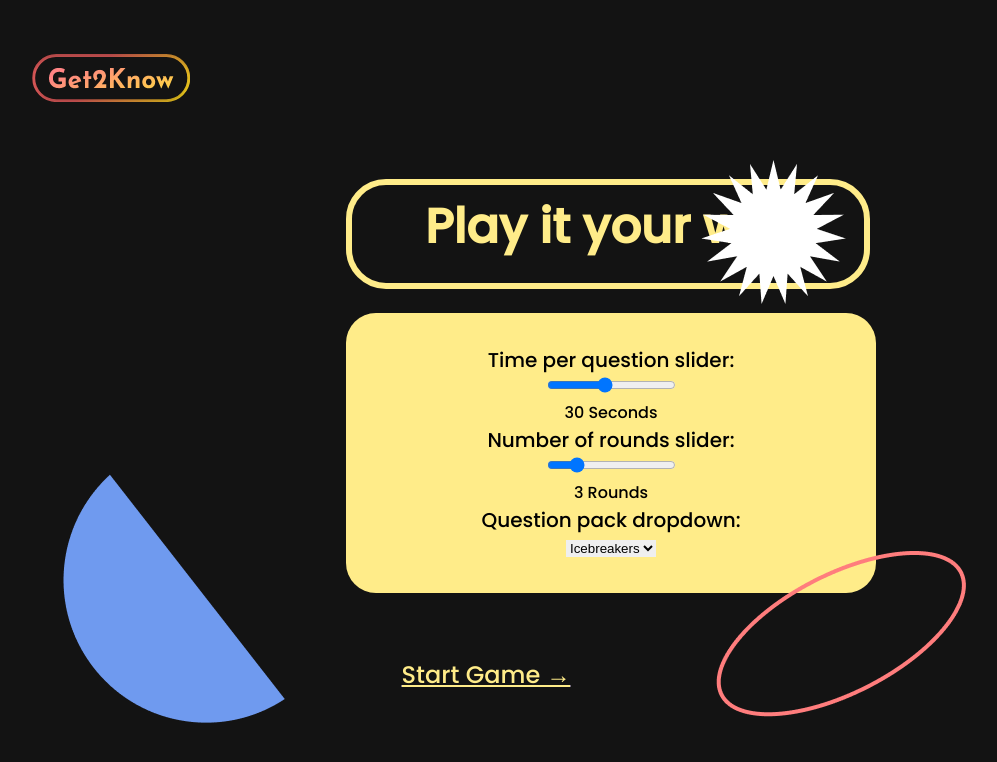
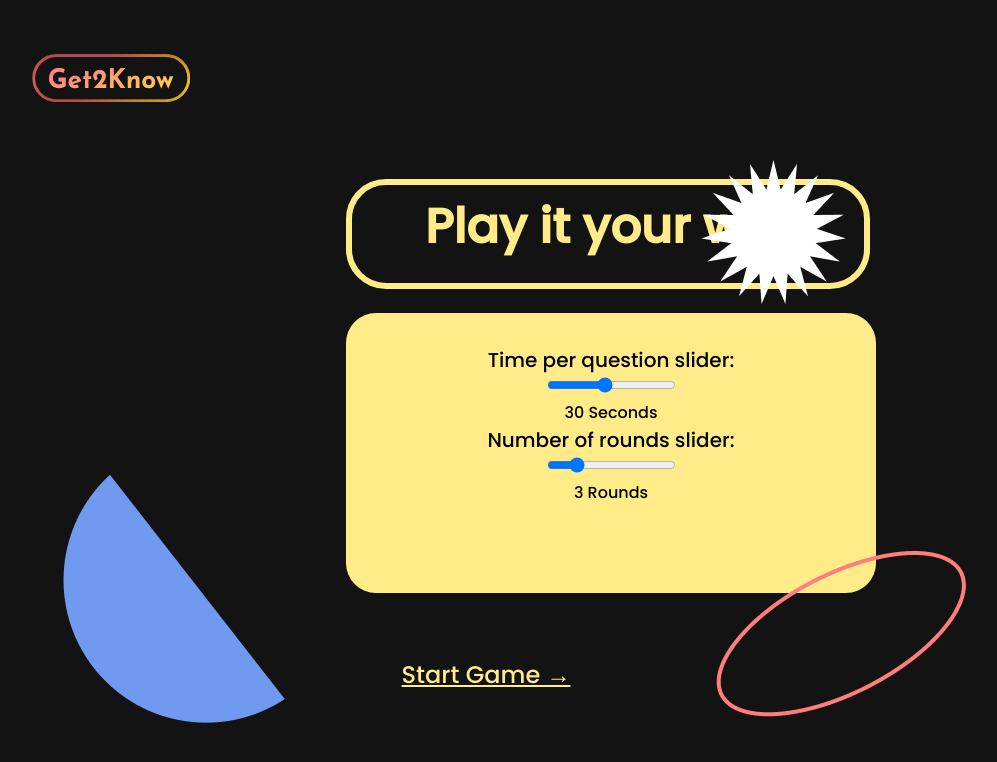
Before and after one commit to techn0mancr/get2know, a React (Create React App) app: page /settings in a window 1280 px wide. Shown: the top 762 px of the page, without its empty margins (154-1151 px from the left). Built offline with nearby package versions, Linux system fonts and the light colour scheme.

Commit message:
Removed question pack dropdown.

```diff
--- a/src/App.js
+++ b/src/App.js
@@ -292,13 +292,6 @@ console.log("total ques"+totalques);
                   <div><span id="roundshow">3</span> Rounds</div>
                 </div>
                 <div>
-                <p className="setting-names">Question pack dropdown:</p>
-                <div>
-                <select id="questionPackName" name="questionPackName">
-                  <option value="icebreakers">Icebreakers</option>
-                  <option value="nsfw">NSFW</option>
-                </select>
-                </div>
               </div>
             </div>
             </form>
```
